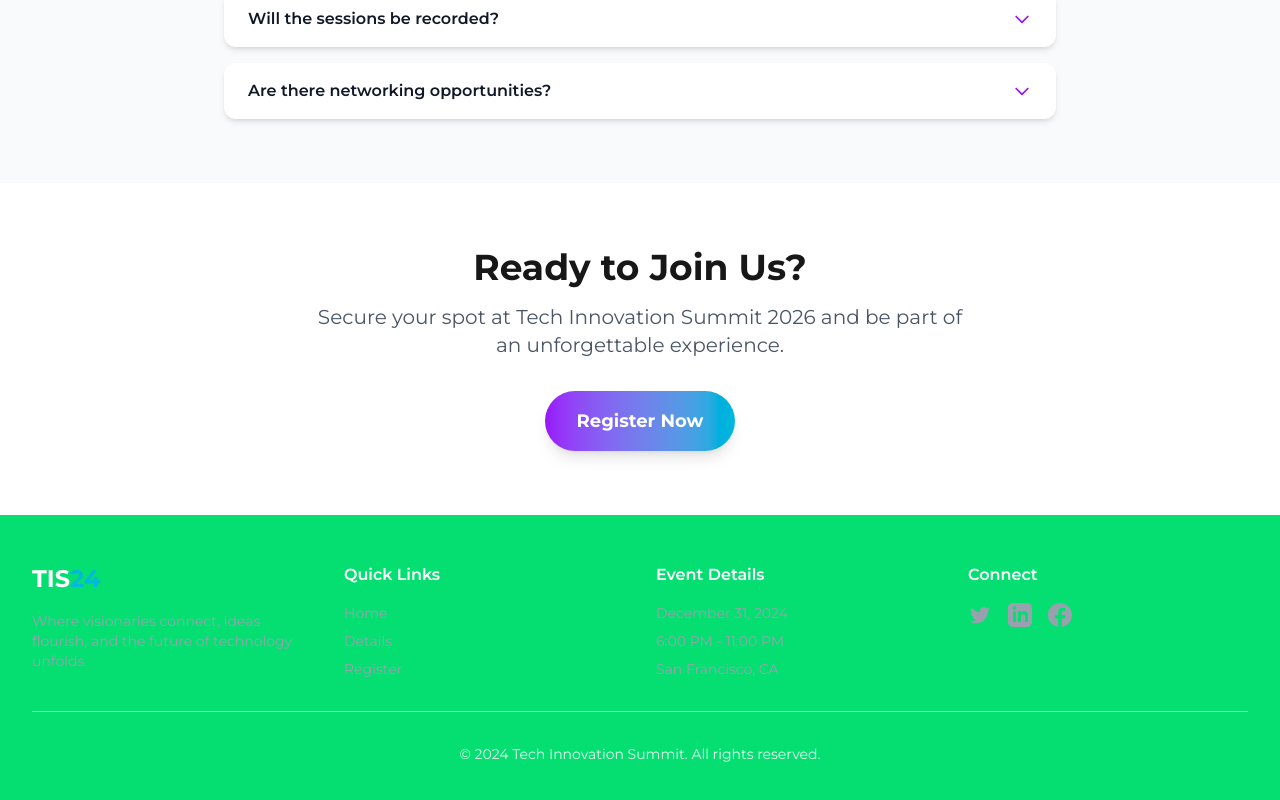
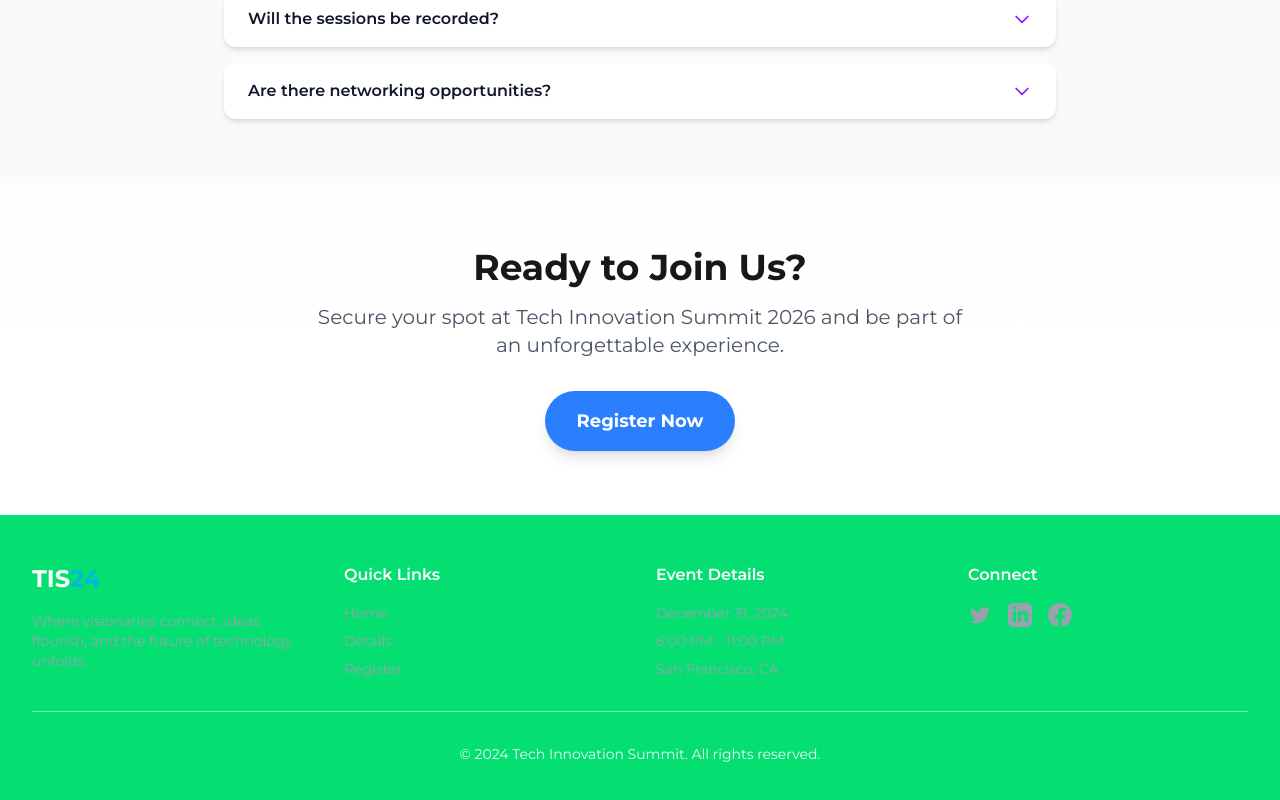
Before and after one commit to desraymondz/hnr-example-project, a Next.js app: page /details in a window 1280 px wide. Shown: the part 4057-4857 px from the top of the page. Built offline with nearby package versions, Linux system fonts and the light colour scheme.

Commit message:
Change Button Colors

```diff
--- a/app/details/page.js
+++ b/app/details/page.js
@@ -288,7 +288,7 @@ export default function Details() {
           </p>
           <Link
             href="/register"
-            className="inline-block px-8 py-4 bg-gradient-to-r from-purple-600 to-cyan-500 text-white rounded-full font-bold text-lg shadow-lg hover:shadow-xl transition-all duration-300 hover:scale-105 hover:-translate-y-1"
+            className="inline-block px-8 py-4 bg-blue-500 text-white rounded-full font-bold text-lg shadow-lg hover:shadow-xl hover:bg-gradient-to-r hover:from-blue-600 hover:to-purple-600 transition-all duration-300 hover:scale-105 hover:-translate-y-1"
           >
             Register Now
           </Link>
--- a/app/page.js
+++ b/app/page.js
@@ -109,10 +109,10 @@ export default function Home() {
             <div className="flex flex-col sm:flex-row items-center justify-center gap-4 pt-8 animate-fade-in-delay-4">
               <Link
                 href="/register"
-                className="group relative px-8 py-4 bg-white text-purple-600 rounded-full font-bold text-lg shadow-2xl hover:shadow-white/50 transition-all duration-300 hover:scale-105 hover:-translate-y-1"
+                className="group relative px-8 py-4 bg-blue-500 text-white rounded-full font-bold text-lg shadow-2xl hover:shadow-blue-500/50 transition-all duration-300 hover:scale-105 hover:-translate-y-1"
               >
                 <span className="relative z-10">Get Your Tickets NOWWWW</span>
-                <div className="absolute inset-0 bg-gradient-to-r from-cyan-400 to-blue-400 rounded-full opacity-0 group-hover:opacity-100 transition-opacity duration-300"></div>
+                <div className="absolute inset-0 bg-gradient-to-r from-blue-600 to-purple-600 rounded-full opacity-0 group-hover:opacity-100 transition-opacity duration-300"></div>
                 <span className="relative z-10 text-white opacity-0 group-hover:opacity-100 transition-opacity duration-300">Get Your Tickets</span>
               </Link>
               <Link
--- a/app/register/page.js
+++ b/app/register/page.js
@@ -377,7 +377,7 @@ export default function Register() {
                   {/* Submit Button */}
                   <button
                     type="submit"
-                    className="w-full px-8 py-4 bg-gradient-to-r from-purple-600 to-cyan-500 text-white rounded-xl font-bold text-lg shadow-lg hover:shadow-xl transition-all duration-300 hover:scale-105 hover:-translate-y-1"
+                    className="w-full px-8 py-4 bg-blue-500 text-white rounded-xl font-bold text-lg shadow-lg hover:shadow-xl hover:bg-gradient-to-r hover:from-blue-600 hover:to-purple-600 transition-all duration-300 hover:scale-105 hover:-translate-y-1"
                   >
                     Complete Registration
                   </button>
```
